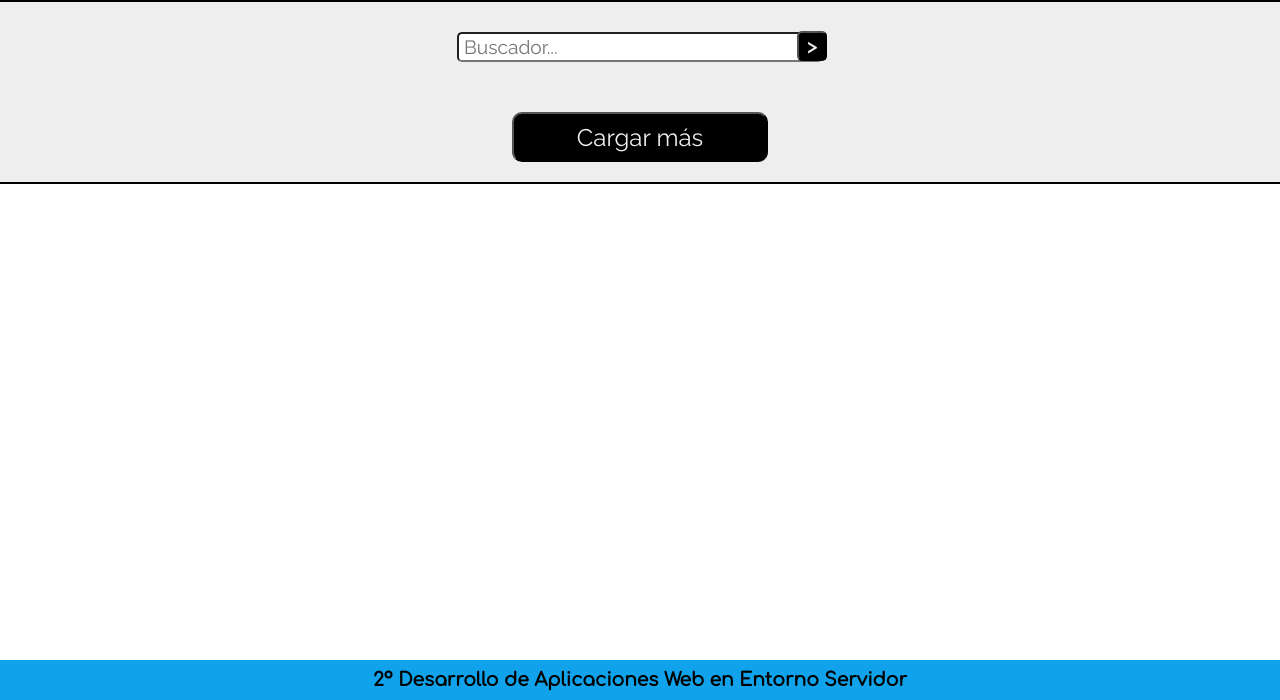
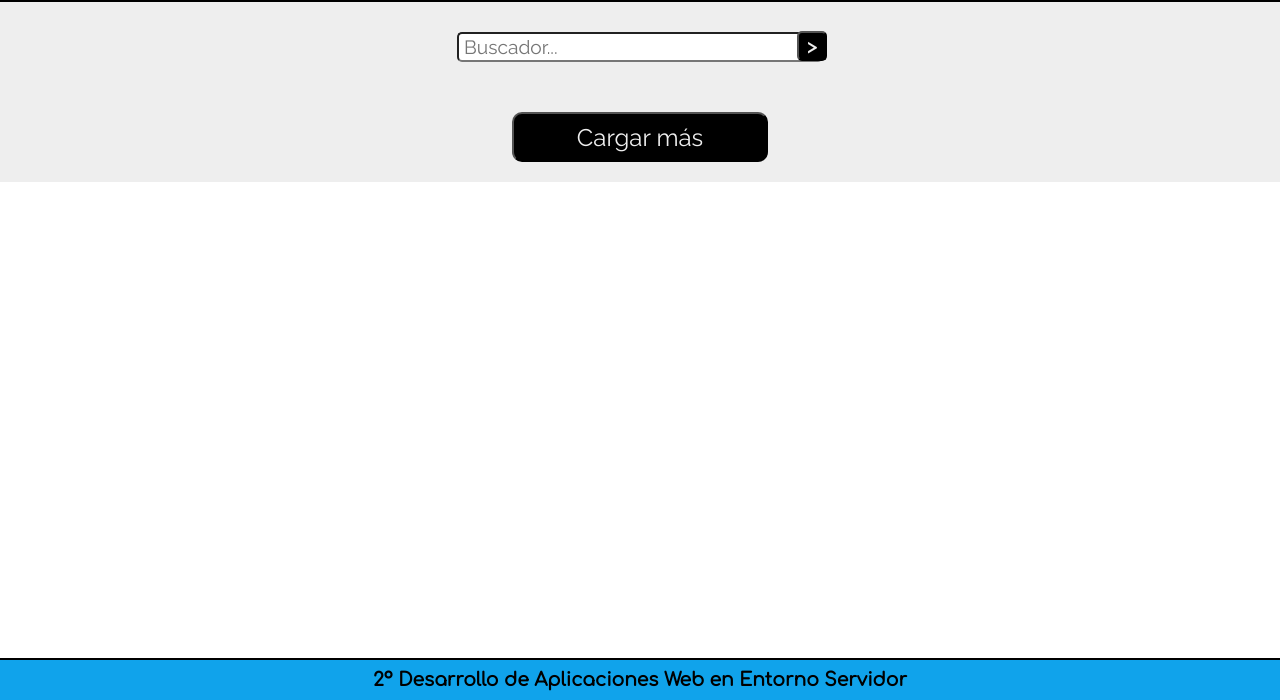
Before and after one commit to Neiroh/TheDWESProyect, a PHP site: page / in a window 1280 px wide. Shown: the part 100-800 px from the top of the page. Run offline with PHP 8.4, Linux system fonts and the light colour scheme.

Commit message:
Estilos hr

```diff
--- a/GalorWeb/css/styles.css
+++ b/GalorWeb/css/styles.css
@@ -213,6 +213,7 @@ main {
     display: flex;
     flex-direction: column;
     justify-content: center;
+    margin-bottom: 30px;
 }
 
 
@@ -328,3 +329,8 @@ footer {
     position: fixed;
     bottom: 0;
 }
+footer hr{
+    width: 100%;
+    position:fixed;
+    bottom: 40px;
+}
--- a/GalorWeb/index.php
+++ b/GalorWeb/index.php
@@ -104,8 +104,8 @@
 
     </main>
 
+    <footer>
     <hr>
-    <footer>
         <h3>2º Desarrollo de Aplicaciones Web en Entorno Servidor</h3>
     </footer>
     <script src="./js/index.js"></script>
```
